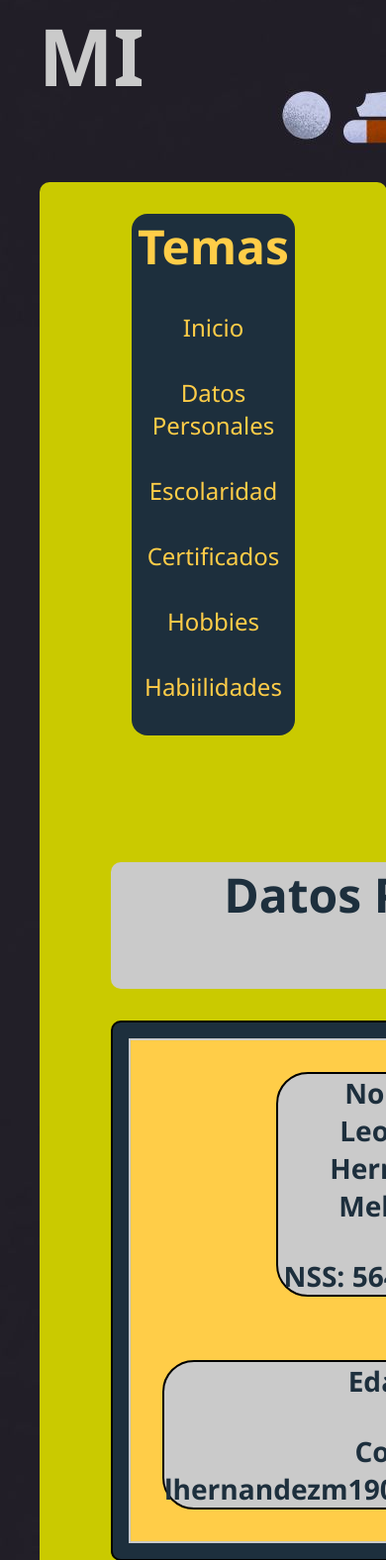
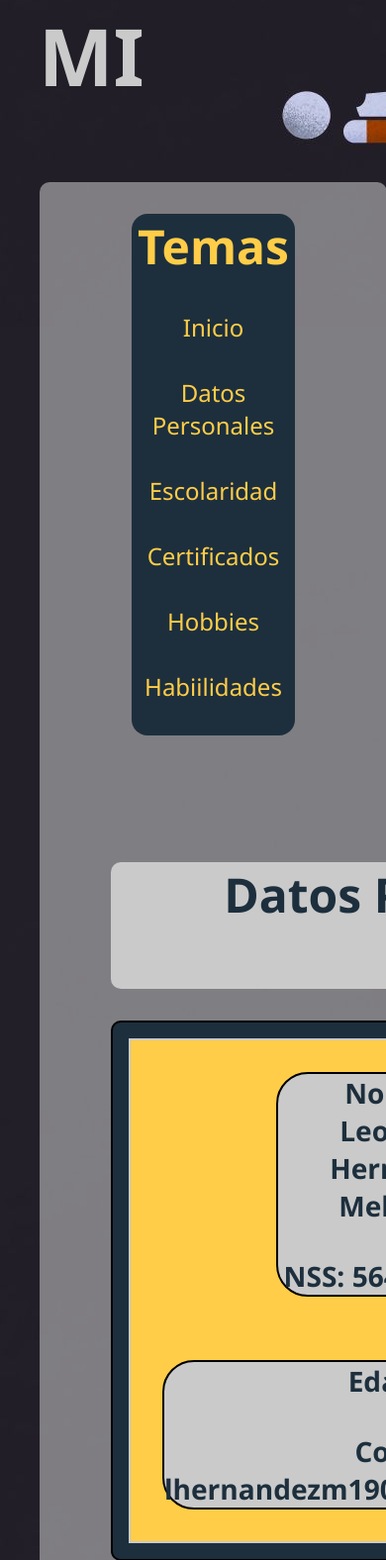
Before and after one commit to LeonardoHdz93/4IV8-PSW-HernandezMelendezLeonardo, a PHP site: page / in a window 390 px wide; the page is wider, and only the part inside the window is pictured. Shown: the part 1110-2686 px from the top of that part at 99% size. Run offline with PHP 8.4, Linux system fonts and the light colour scheme; some libraries are stand-ins or nearby versions.

```diff
--- a/css/masterstyle.css
+++ b/css/masterstyle.css
@@ -212,7 +212,7 @@ h3.datos{
 .informacion{
     text-align: center  ;
     font-size: x-large;
-    border: 2rem #ffcd48;
+    border: 2rem #1d2f3d;
     border-radius: 10px;
     width: 90%;
     height: 100%;
@@ -221,7 +221,7 @@ h3.datos{
     align-items: center;
     margin-left: 2.5rem;
     margin-right: 2.5rem;
-    background-color:#caca00 ;
+    background-color:#cacaca8e ;
 
 }
 
```
